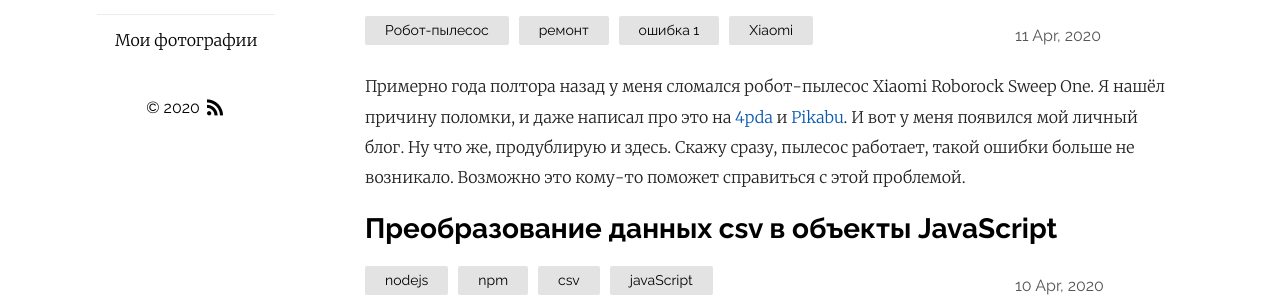
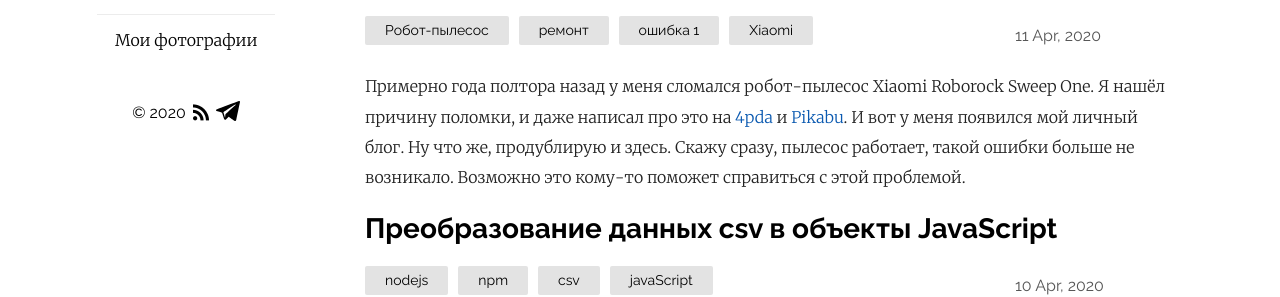
Before and after one commit to Mendeo/mendeo.github.io, a Jekyll site: the page built from index.md, in a window 1280 px wide. Shown: the part 476-773 px from the top of the page. Built offline with Jekyll 4.4.1, drawn with Linux system fonts in a browser that asks for light colours.

Commit message:
Добавил ссылку на телеграм канал

```diff
--- a/_layouts/default.html
+++ b/_layouts/default.html
@@ -51,6 +51,9 @@
 					&copy;
 					{{ "now" | date: "%Y" }}
 					<a href = "{{ "/feed.xml" | relative_url }}" class="icon-rss" style="text-decoration: none"></a>
+					<a href = "{{ "https://t.me/mendeo_blog" | relative_url }}" target="_blank" style="text-decoration: none">
+						<img src="/assets/images/telegram.svg" style="vertical-align: text-bottom">
+					</a>
 				</p>
 			</section>
 			<section class="content">
```
Also changed, not shown: assets/images/telegram.svg (added).
